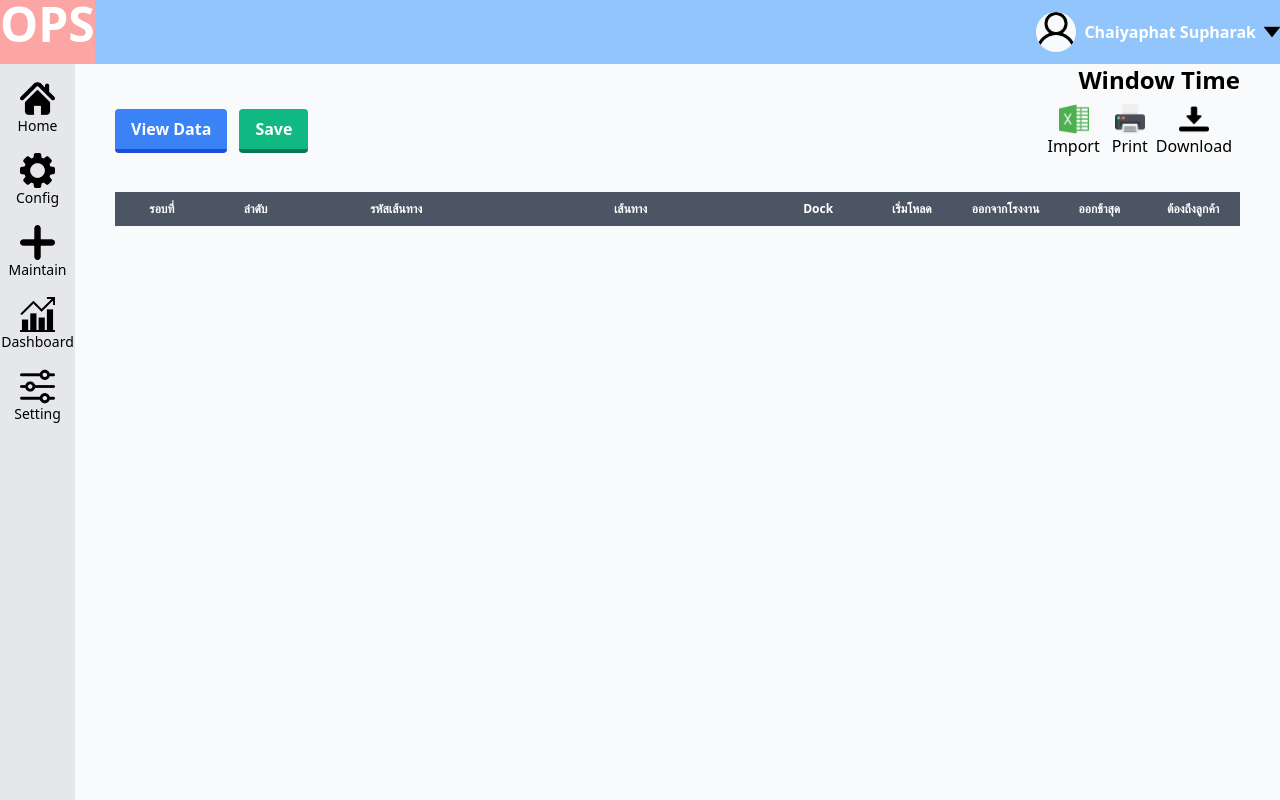
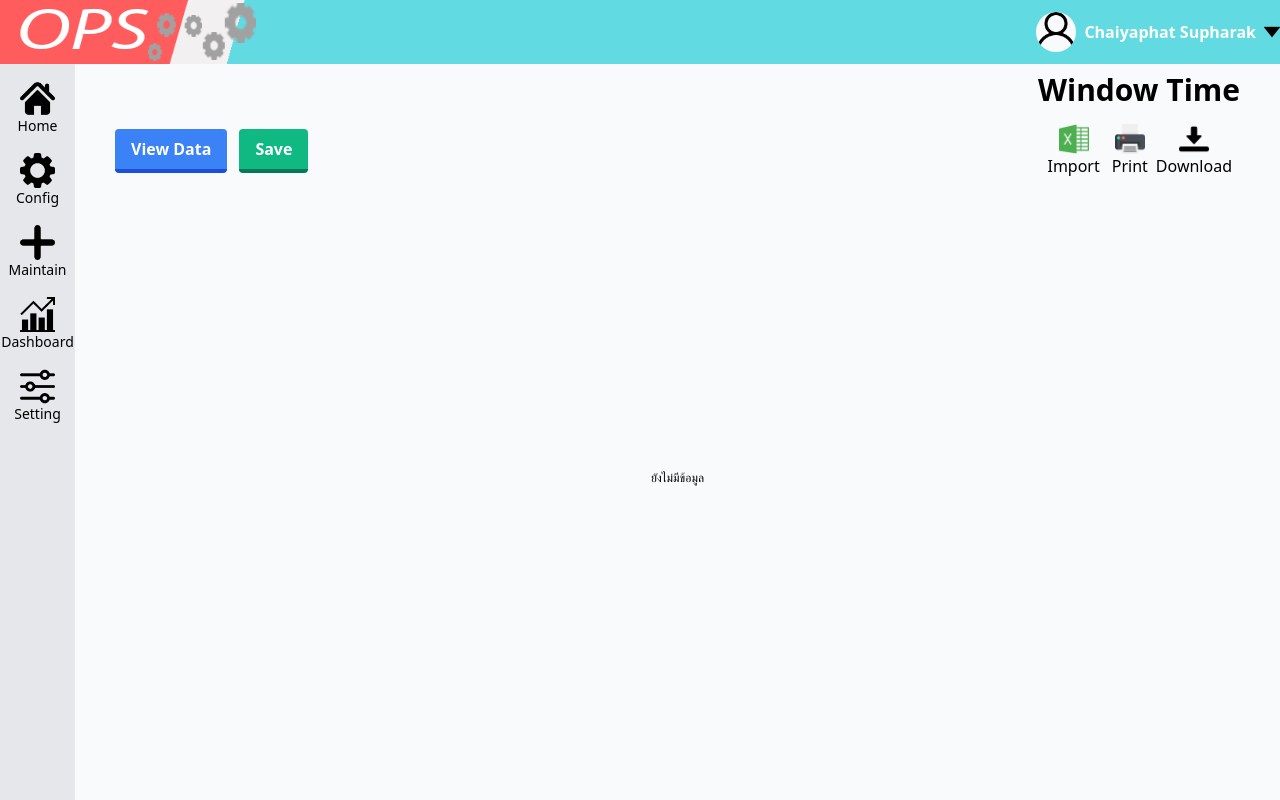
Before and after one commit to chaiyaphat20/react_redux_toolkit_tailwind, a React (Create React App) app: page /home in a window 1280 px wide. Built offline with nearby package versions, Linux system fonts and the light colour scheme.

Commit message:
fix.feat: add case not found data from excel

```diff
--- a/src/Pages/Home/Home.tsx
+++ b/src/Pages/Home/Home.tsx
@@ -7,6 +7,8 @@ import printerIcon from '../../assets/images/printer.png';
 import directDownloadIcon from '../../assets/images/direct-download.png';
 import userIcon from '../../assets/images/user.png';
 import moreIcon from '../../assets/images/more.png';
+
+import titleIcon from '../../assets/images/OP_cpf_icon.png';
 
 import homeIcon from '../../assets/images/menu/home.png';
 import configIcon from '../../assets/images/menu/config.png';
@@ -58,13 +60,53 @@ function Home() {
     { label: 'ARRIVE_TIME', key: 'ARRIVE_TIME' },
   ];
 
+  let componentTable: React.ReactNode = (
+    <div className="flex items-center justify-center h-full">
+      <h1>ยังไม่มีข้อมูล</h1>
+    </div>
+  );
+  if (items.length !== 0) {
+    componentTable = (
+      <table className="w-full text-center " ref={refTable}>
+        <thead className="text-white bg-gray-600">
+          <tr className="flex w-full py-2 ">
+            <th className="w-1/12 ">รอบที่</th>
+            <th className="w-1/12 ">ลำดับ</th>
+            <th className="w-2/12 ">รหัสเส้นทาง</th>
+            <th className="w-3/12">เส้นทาง</th>
+            <th className="w-1/12 ">Dock</th>
+            <th className="w-1/12">เริ่มโหลด</th>
+            <th className="w-1/12 ">ออกจากโรงงาน</th>
+            <th className="w-1/12">ออกช้าสุด</th>
+            <th className="w-1/12 ">ต้องถึงลูกค้า</th>
+          </tr>
+        </thead>
+        <tbody>
+          {items.map((data, index) => (
+            <tr key={index} className={`${index % 2 === 0 ? 'bg-gray-200' : 'bg-gray-50'} flex w-full py-2`}>
+              <th className="w-1/12 ">{data.ROUND_NO}</th>
+              <td className="w-1/12 ">{data.ROUTE_SEQ}</td>
+              <td className="w-2/12 ">{data.ROUTE_CODE}</td>
+              <td className="w-3/12 ">{data.ROUTE_NAME}</td>
+              <td className="w-1/12 ">{data.DOCK_NO}</td>
+              <td className="w-1/12 ">{data.LOADING_TIME}</td>
+              <td className="w-1/12 ">{data.LEAVE_TIME}</td>
+              <td className="w-1/12 ">{data.LATE_TIME}</td>
+              <td className="w-1/12 ">{data.ARRIVE_TIME}</td>
+            </tr>
+          ))}
+        </tbody>
+      </table>
+    );
+  }
   return (
     <div className="flex flex-col w-screen h-screen overflow-y-hidden min-w-980">
       <div className="flex flex-row w-full h-16 ">
         <div>
-          <h1 className="h-full text-5xl font-bold text-white bg-red-300">OPS</h1>
+          {/* <h1 className="h-full text-5xl font-bold text-white bg-red-300">OPS</h1> */}
+          <img src={titleIcon} className="h-16" alt="images" />
         </div>
-        <div className="flex items-center justify-end w-full bg-blue-300">
+        <div className="flex items-center justify-end w-full bg-title_blue">
           <div className="mr-2 cursor-pointer">
             <img src={userIcon} className="w-10 h-10 rounded-full bg-gray-50" alt="images" />
           </div>
@@ -98,7 +140,7 @@ function Home() {
         <div className="w-full h-full px-10 ">
           <div className="flex flex-col w-full h-32 ">
             <div className="flex flex-row items-end justify-end ">
-              <h1 className="text-2xl font-bold">Window Time</h1>
+              <h1 className="my-2 text-3xl font-bold">Window Time</h1>
             </div>
             <div className="flex w-full pt-2">
               <div className="flex flex-row items-center justify-start w-1/2 ">
@@ -143,38 +185,7 @@ function Home() {
               </div>
             </div>
           </div>
-          <div className="w-full pb-4 overflow-y-scroll text-xs 2xl:text-sm h-4/5">
-            <table className="w-full text-center " ref={refTable}>
-              <thead className="text-white bg-gray-600">
-                <tr className="flex w-full py-2 ">
-                  <th className="w-1/12 ">รอบที่</th>
-                  <th className="w-1/12 ">ลำดับ</th>
-                  <th className="w-2/12 ">รหัสเส้นทาง</th>
-                  <th className="w-3/12">เส้นทาง</th>
-                  <th className="w-1/12 ">Dock</th>
-                  <th className="w-1/12">เริ่มโหลด</th>
-                  <th className="w-1/12 ">ออกจากโรงงาน</th>
-                  <th className="w-1/12">ออกช้าสุด</th>
-                  <th className="w-1/12 ">ต้องถึงลูกค้า</th>
-                </tr>
-              </thead>
-              <tbody>
-                {items.map((data, index) => (
-                  <tr key={index} className={`${index % 2 === 0 ? 'bg-gray-200' : 'bg-gray-50'} flex w-full py-2`}>
-                    <th className="w-1/12 ">{data.ROUND_NO}</th>
-                    <td className="w-1/12 ">{data.ROUTE_SEQ}</td>
-                    <td className="w-2/12 ">{data.ROUTE_CODE}</td>
-                    <td className="w-3/12 ">{data.ROUTE_NAME}</td>
-                    <td className="w-1/12 ">{data.DOCK_NO}</td>
-                    <td className="w-1/12 ">{data.LOADING_TIME}</td>
-                    <td className="w-1/12 ">{data.LEAVE_TIME}</td>
-                    <td className="w-1/12 ">{data.LATE_TIME}</td>
-                    <td className="w-1/12 ">{data.ARRIVE_TIME}</td>
-                  </tr>
-                ))}
-              </tbody>
-            </table>
-          </div>
+          <div className="w-full pb-4 overflow-y-auto text-xs 2xl:text-sm h-4/5">{componentTable}</div>
         </div>
       </div>
     </div>
--- a/tailwind.config.js
+++ b/tailwind.config.js
@@ -22,6 +22,10 @@ module.exports = {
         600: '600px',
         'full-4rem': 'calc(100% - 4rem)',
       },
+      backgroundColor: (theme) => ({
+        title_blue: '#61dbe1',
+        title_red: '#ff5d5d',
+      }),
     },
   },
   variants: {
```
Also changed, not shown: src/assets/images/OP_cpf_icon.png (added).
